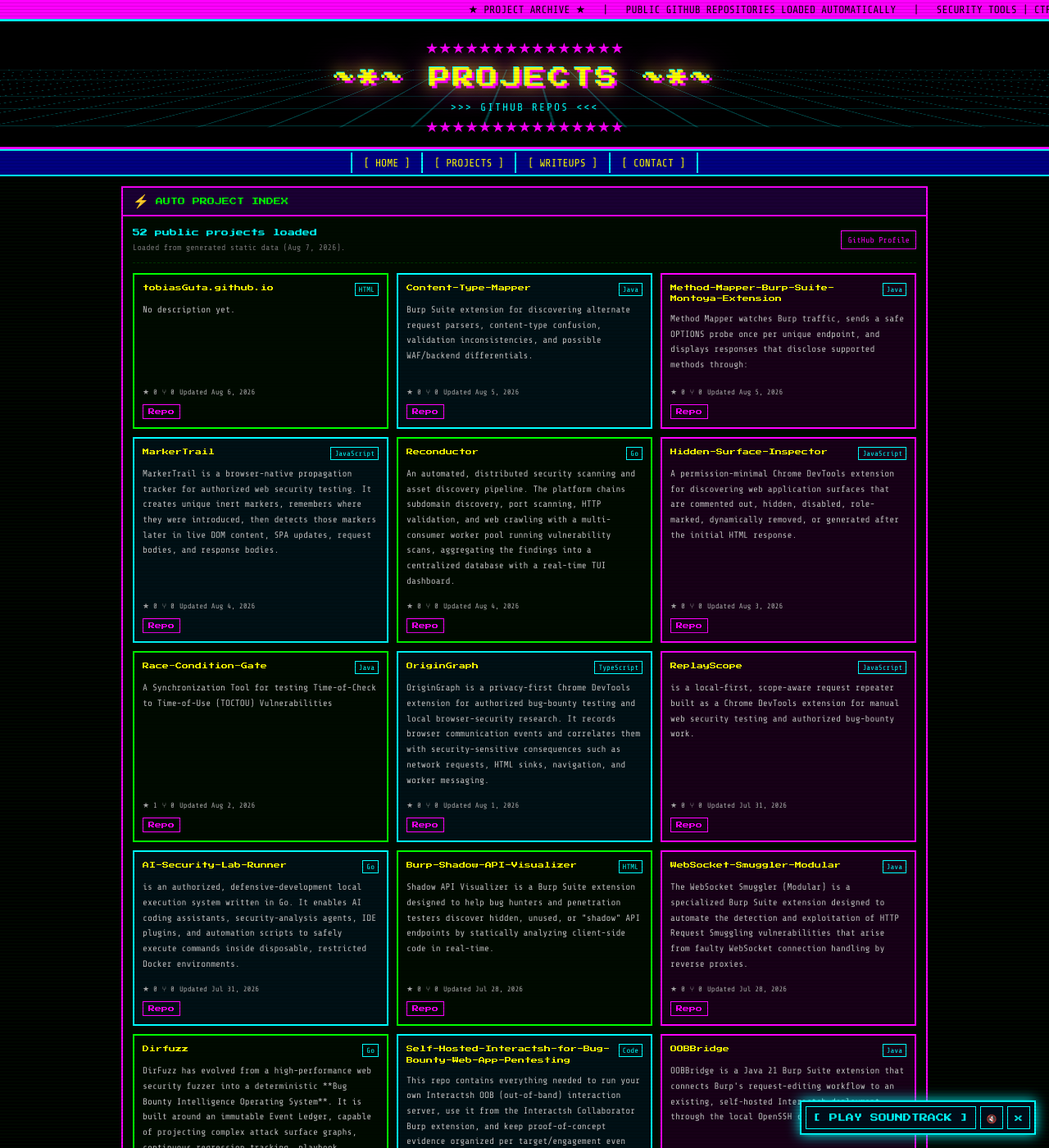
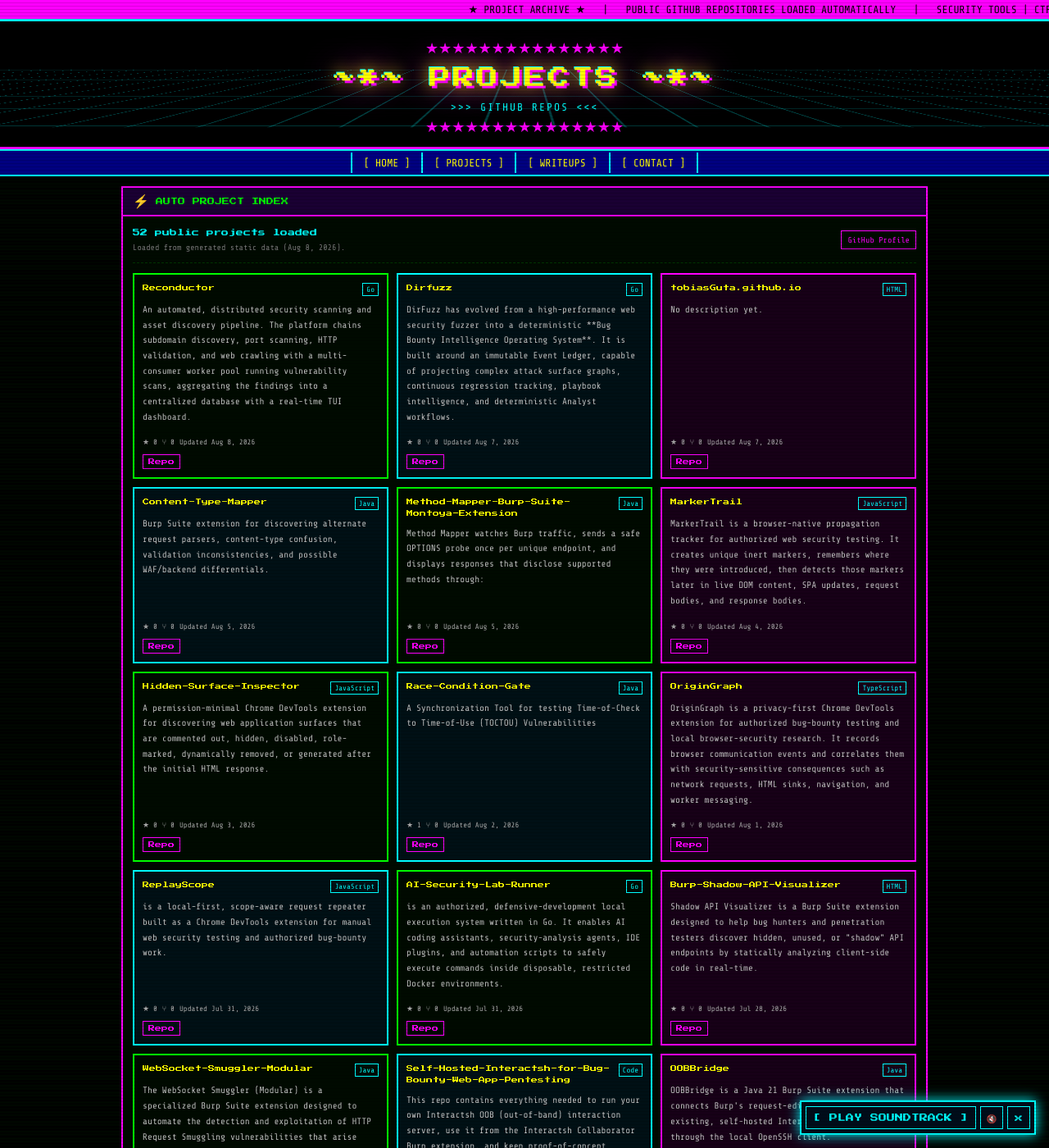
Before and after one commit to tobiasGuta/tobiasGuta.github.io, a Jekyll site: the page built from projects.html, in a window 1280 px wide and 1400 px high. Shown: the whole window at 82% size. Built offline with Jekyll 4.4.1, drawn with Linux system fonts in a browser that asks for light colours; part of the change alters nothing that is shown; some of the changed text lies outside the part shown.

Commit message:
Update generated project data

```diff
--- a/assets/data/projects.json
+++ b/assets/data/projects.json
@@ -1,8 +1,34 @@
 {
   "owner": "tobiasGuta",
   "source": "github_api",
-  "generated_at": "2026-08-07T09:14:13.475885+00:00",
+  "generated_at": "2026-08-08T08:58:34.899361+00:00",
   "projects": [
+    {
+      "name": "Reconductor",
+      "description": "An automated, distributed security scanning and asset discovery pipeline. The platform chains subdomain discovery, port scanning, HTTP validation, and web crawling with a multi-consumer worker pool running vulnerability scans, aggregating the findings into a centralized database with a real-time TUI dashboard.",
+      "html_url": "https://github.com/tobiasGuta/Reconductor",
+      "homepage": null,
+      "language": "Go",
+      "topics": [],
+      "stargazers_count": 0,
+      "forks_count": 0,
+      "updated_at": "2026-08-08T07:47:14Z",
+      "fork": false,
+      "archived": false
+    },
+    {
+      "name": "Dirfuzz",
+      "description": "DirFuzz has evolved from a high-performance web security fuzzer into a deterministic **Bug Bounty Intelligence Operating System**. It is built around an immutable Event Ledger, capable of projecting complex attack surface graphs, continuous regression tracking, playbook intelligence, and deterministic Analyst workflows.",
+      "html_url": "https://github.com/tobiasGuta/Dirfuzz",
+      "homepage": null,
+      "language": "Go",
+      "topics": [],
+      "stargazers_count": 0,
+      "forks_count": 0,
+      "updated_at": "2026-08-07T19:42:48Z",
+      "fork": false,
+      "archived": false
+    },
     {
       "name": "tobiasGuta.github.io",
       "description": null,
@@ -12,7 +38,7 @@
       "topics": [],
       "stargazers_count": 0,
       "forks_count": 0,
-      "updated_at": "2026-08-06T10:50:44Z",
+      "updated_at": "2026-08-07T09:16:14Z",
       "fork": false,
       "archived": false
     },
@@ -52,19 +78,6 @@
       "stargazers_count": 0,
       "forks_count": 0,
       "updated_at": "2026-08-04T20:35:35Z",
-      "fork": false,
-      "archived": false
-    },
-    {
-      "name": "Reconductor",
-      "description": "An automated, distributed security scanning and asset discovery pipeline. The platform chains subdomain discovery, port scanning, HTTP validation, and web crawling with a multi-consumer worker pool running vulnerability scans, aggregating the findings into a centralized database with a real-time TUI dashboard.",
-      "html_url": "https://github.com/tobiasGuta/Reconductor",
-      "homepage": null,
-      "language": "Go",
-      "topics": [],
-      "stargazers_count": 0,
-      "forks_count": 0,
-      "updated_at": "2026-08-04T15:31:01Z",
       "fork": false,
       "archived": false
     },
@@ -156,19 +169,6 @@
       "stargazers_count": 0,
       "forks_count": 0,
       "updated_at": "2026-07-28T17:17:54Z",
-      "fork": false,
-      "archived": false
-    },
-    {
-      "name": "Dirfuzz",
-      "description": "DirFuzz has evolved from a high-performance web security fuzzer into a deterministic **Bug Bounty Intelligence Operating System**. It is built around an immutable Event Ledger, capable of projecting complex attack surface graphs, continuous regression tracking, playbook intelligence, and deterministic Analyst workflows.",
-      "html_url": "https://github.com/tobiasGuta/Dirfuzz",
-      "homepage": null,
-      "language": "Go",
-      "topics": [],
-      "stargazers_count": 0,
-      "forks_count": 0,
-      "updated_at": "2026-07-27T14:51:22Z",
       "fork": false,
       "archived": false
     },
```
